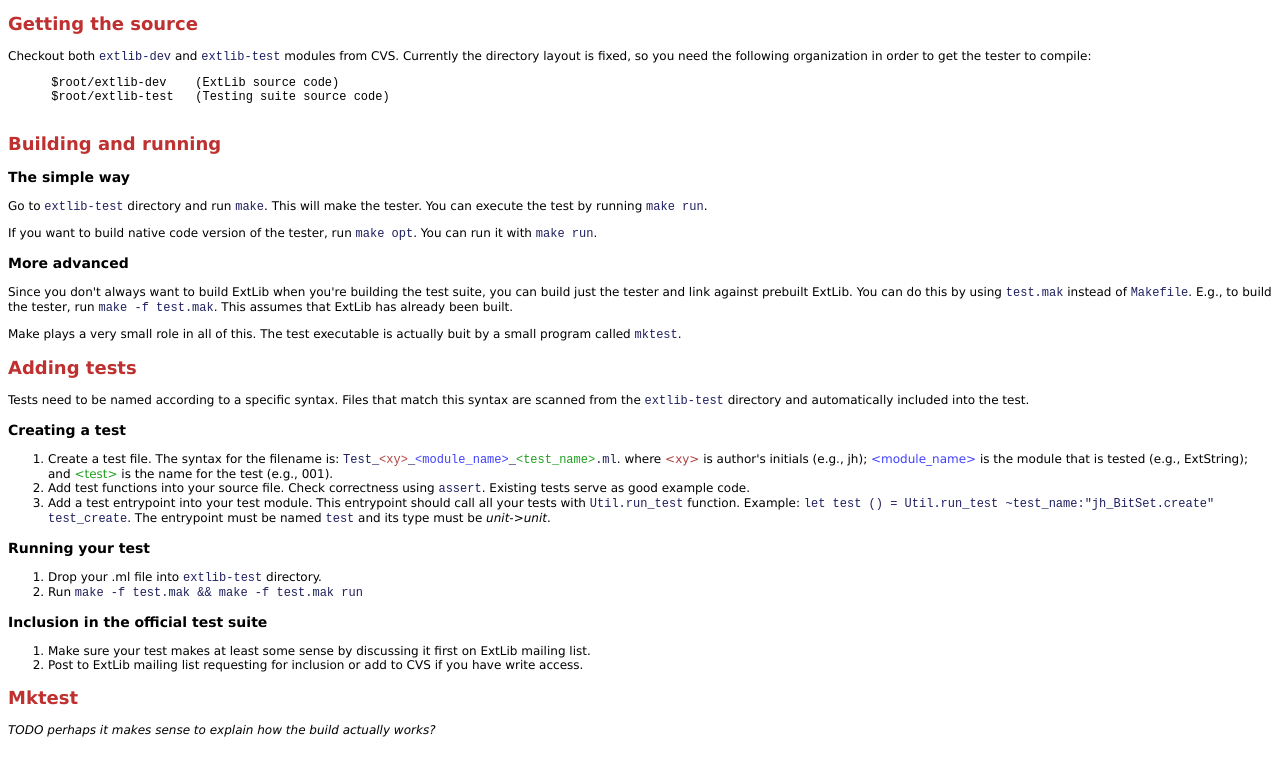
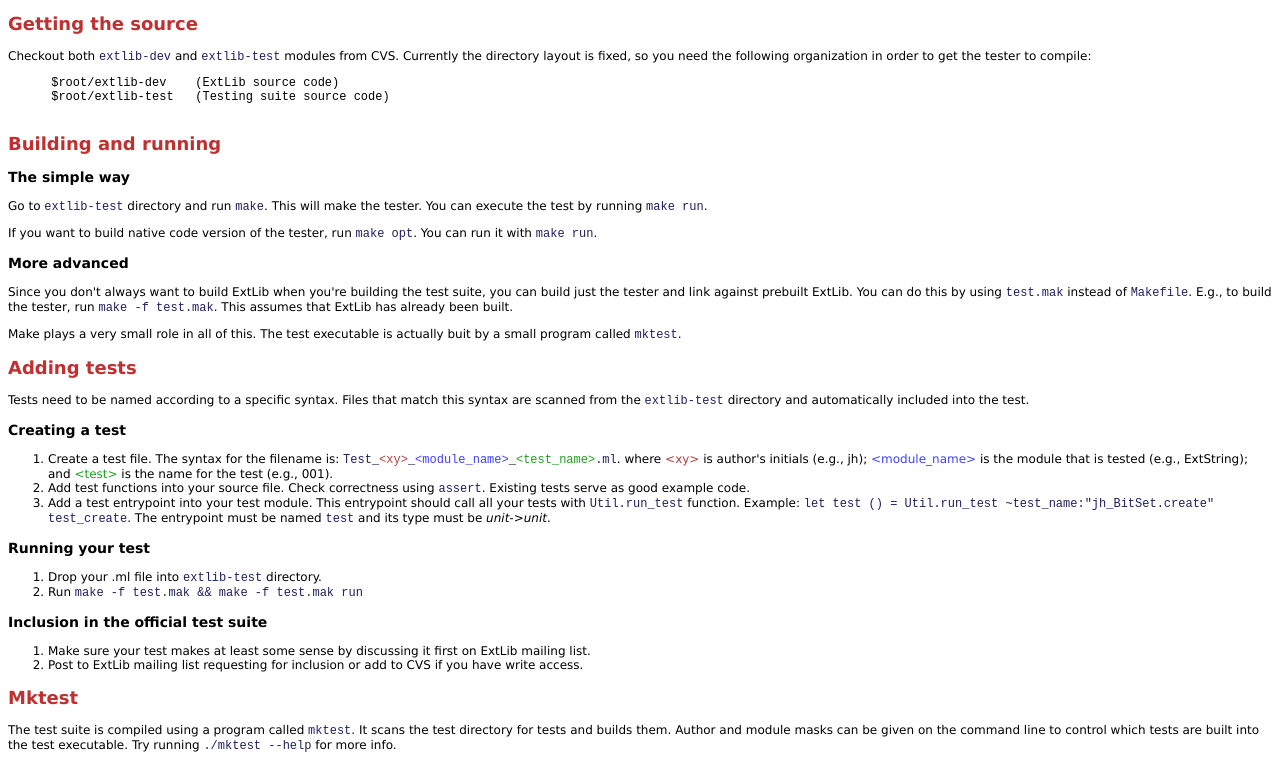
Before and after one commit to turiya/ocaml-extlib, a plain HTML site: page extlib-test/readme.html in a window 1280 px wide. Shown: the part 47-812 px from the top of the page. Drawn offline with Linux system fonts and the light colour scheme.

Commit message:
Doc updates.

```diff
--- a/extlib-test/readme.html
+++ b/extlib-test/readme.html
@@ -111,8 +111,12 @@
 
     <h2>Mktest</h2>
 
-    <p><em>TODO perhaps it makes sense to explain how the build
-        actually works?</em></p>
+    <p>The test suite is compiled using a program called
+      <code>mktest</code>.  It scans the test directory for tests and
+      builds them.  Author and module masks can be given on the command
+      line to control which tests are built into the test
+      executable.  Try running <code>./mktest --help</code> for more
+      info.</p>
 
   </body>
 </html>
```
